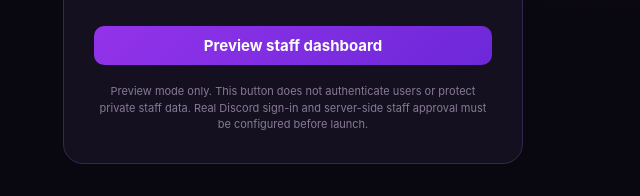
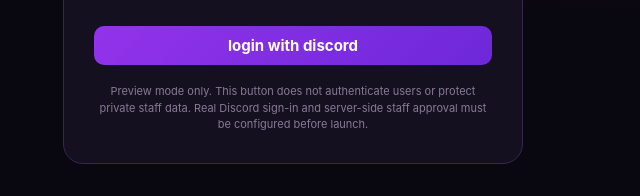
Before and after one commit to flemBro14-del/floride-state-rp-staff-portal, a plain HTML site: page index.html in a window 1280 px wide. Shown: the part 311-507 px from the top of the page, 347-987 px from the left. Drawn offline with Linux system fonts and the light colour scheme.

Commit message:
Update index.html

```diff
--- a/index.html
+++ b/index.html
@@ -17,7 +17,7 @@ main{padding:30px;max-width:1400px;width:100%;margin:auto}.top{display:flex;just
 <div id="login" class="login">
   <div class="crest">FS</div><div class="eyebrow">FLORIDA STATE ROLEPLAY</div>
   <h1>Staff Portal</h1><p>One place for staff operations, announcements, applications, and team activity.</p>
-  <button class="primary" onclick="enterDemo()">Preview staff dashboard</button>
+  <button class="primary" onclick="window.location.href='/api/auth/discord'.()">login with discord</button>
   <div class="fine">Preview mode only. This button does not authenticate users or protect private staff data. Real Discord sign-in and server-side staff approval must be configured before launch.</div>
 </div>
 <div id="app" class="shell" style="display:none">
```
